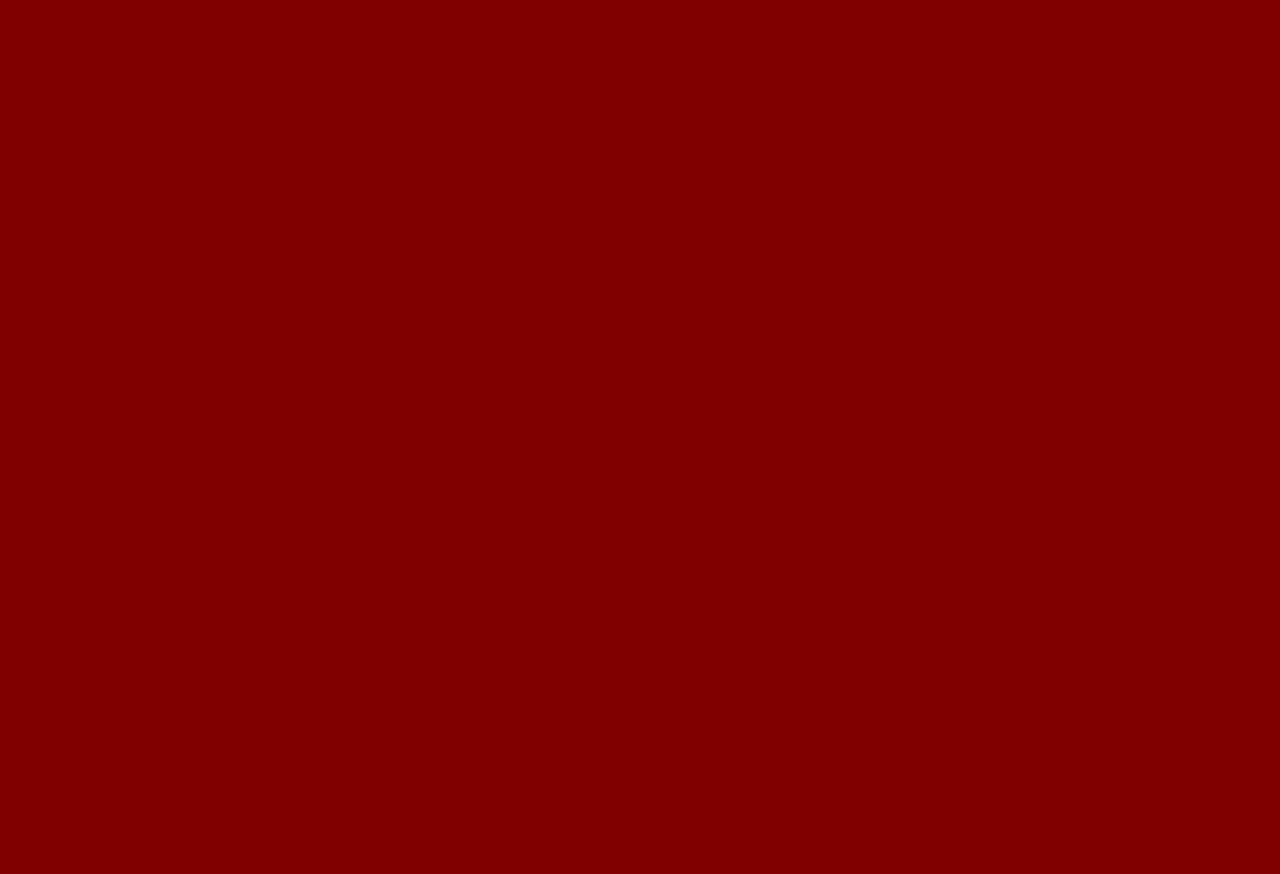
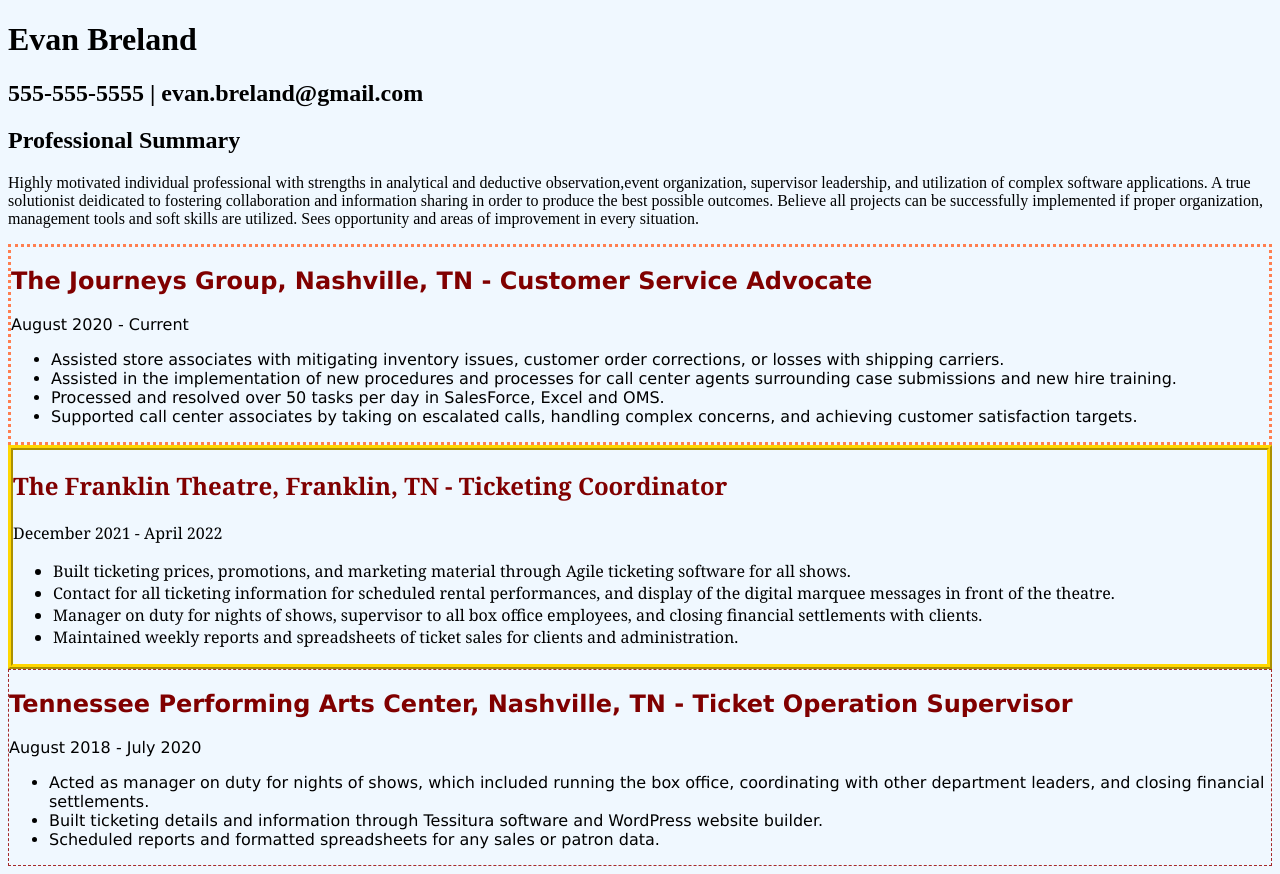
Before and after one commit to EvgBre/LAB-HTML-Resume, a plain HTML site: page index.html in a window 1280 px wide. Before the commit the page ends 800 px from the top, so only its background shows below. Drawn offline with Linux system fonts and the light colour scheme.

Commit message:
Last edit to CSS

```diff
--- a/index.html
+++ b/index.html
@@ -9,5 +9,50 @@
 </head>
 <body>
     <script src="main.js"></script>
+        <h1>Evan Breland</h1>
+        <h2>555-555-5555 | evan.breland@gmail.com</h2>
+
+        <section>
+            <h1>Professional Summary</h1>
+            <p>Highly motivated individual professional with strengths in analytical and deductive observation,event organization,
+                supervisor leadership, and utilization of complex software applications. A true solutionist deidicated to fostering
+                collaboration and information sharing in order to produce the best possible outcomes. Believe all projects can be
+                successfully implemented if proper organization, management tools and soft skills are utilized. Sees opportunity and areas
+                of improvement in every situation.
+            </p>
+        </section>
+<article id="job1">
+    <h1><b>The Journeys Group</b>, Nashville, TN - Customer Service Advocate </h1>
+        <p>August 2020 - Current</p>
+        <ul>
+            <li>Assisted store associates with mitigating inventory issues, customer order corrections, or losses with shipping carriers.</li>
+            <li>Assisted in the implementation of new procedures and processes for call center agents surrounding case submissions and new hire training.</li>
+            <li>Processed and resolved over 50 tasks per day in SalesForce, Excel and OMS.</li>
+            <li>Supported call center associates by taking on escalated calls, handling complex concerns, and achieving customer satisfaction targets.</li>
+        </ul>
+
+</article>
+<article id="job2">
+    <h1><b>The Franklin Theatre</b>, Franklin, TN - Ticketing Coordinator </h1>
+        <p>December 2021 - April 2022</p>
+        <ul>
+            <li>Built ticketing prices, promotions, and marketing material through Agile ticketing software for all shows.</li>
+            <li>Contact for all ticketing information for scheduled rental performances, and display of the digital marquee messages in front of the theatre.</li>
+            <li>Manager on duty for nights of shows, supervisor to all box office employees, and closing financial settlements with clients.</li>
+            <li>Maintained weekly reports and spreadsheets of ticket sales for clients and administration.</li>
+        </ul>
+
+</article>
+<article id="job3">
+    <h1><b>Tennessee Performing Arts Center</b>, Nashville, TN - Ticket Operation Supervisor </h1>
+        <p>August 2018 - July 2020</p>
+        <ul>
+            <li>Acted as manager on duty for nights of shows, which included running the box office, coordinating with other department leaders, and closing financial settlements.</li>
+            <li>Built ticketing details and information through Tessitura software and WordPress website builder.</li>
+            <li>Scheduled reports and formatted spreadsheets for any sales or patron data.</li>
+        </ul>
+</article>
+
+
 </body>
 </html>
--- a/main.css
+++ b/main.css
@@ -1,3 +1,28 @@
 body{
-    background-color: maroon;
+    background-color: aliceblue;
 }
+p section {
+    display: inline-block;
+    width: 200px;
+}
+#job1 {
+    font-family: 'Lucida Sans', 'Lucida Sans Regular', 'Lucida Grande', 'Lucida Sans Unicode', Geneva, Verdana, sans-serif;
+    border-style: dotted;
+    border-color: coral;
+    border-width: medium;
+}
+#job2 {
+    font-family: Cambria, Cochin, Georgia, Times, 'Times New Roman', serif;
+    border-style: ridge;
+    border-color: gold;
+    border-width: thick;
+}
+#job3 {
+    font-family: Verdana, Geneva, Tahoma, sans-serif;
+    border-style: dashed;
+    border-color: brown;
+    border-width: thin;
+}
+article h1 {
+    color: maroon;
+}
```
